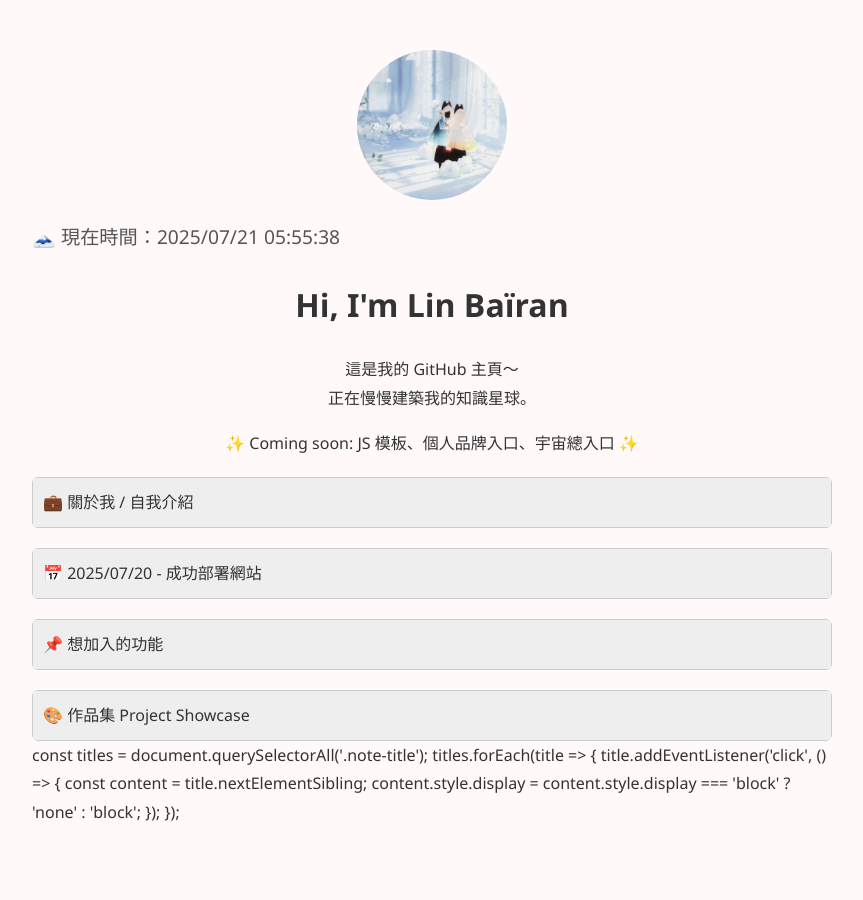
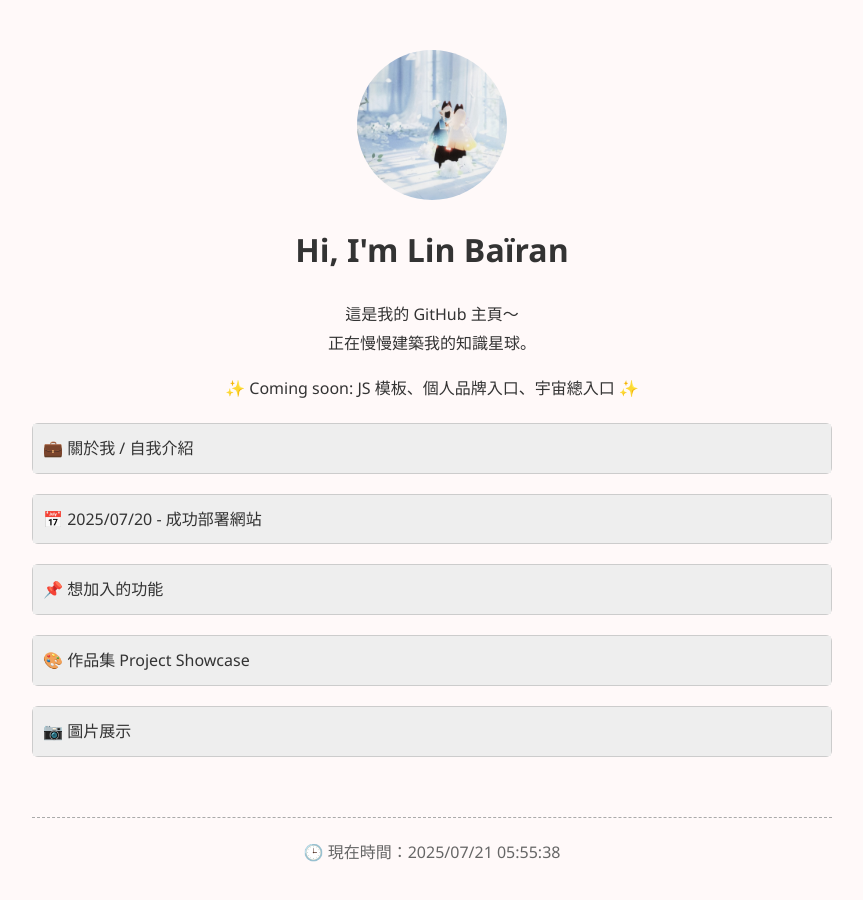
Before and after one commit to qiuzhenyi0/qiuzhenyi0.github.io, a plain HTML site: page index.html in a window 1280 px wide. Shown: the whole page, without its empty margins (208-1071 px from the left). Before the commit the page ends 877 px from the top, so only its background shows below. Drawn offline with Linux system fonts and the light colour scheme.

Commit message:
更新 index.html

```diff
--- a/index.html
+++ b/index.html
@@ -14,7 +14,7 @@
       margin: auto;
     }
 
-    img {
+    img.profile {
       width: 150px;
       border-radius: 50%;
       display: block;
@@ -29,7 +29,7 @@
       border-left: 3px solid #444;
       background-color: #fafafa;
       padding: 20px;
-      margin-top: 40px;
+      margin-top: 20px;
     }
 
     .note {
@@ -53,11 +53,20 @@
     .note-title:hover {
       background-color: #ddd;
     }
+
+    #clock {
+      font-size: 1em;
+      color: #666;
+      margin-top: 60px;
+      padding-top: 20px;
+      border-top: 1px dashed #aaa;
+      text-align: center;
+    }
   </style>
 </head>
 <body>
+
   <img src="IMG_7174.jpeg" alt="頭像" class="profile">
-  <div id="clock" style="font-size: 1.2em; margin-top: 20px; color: #555;"></div>
   <h1>Hi, I'm Lin Baïran</h1>
   <p style="text-align:center;">這是我的 GitHub 主頁～<br>正在慢慢建築我的知識星球。</p>
   <p style="text-align:center;">✨ Coming soon: JS 模板、個人品牌入口、宇宙總入口 ✨</p>
@@ -112,17 +121,23 @@
       <ul>
         <li><a href="https://your-link.com/project1" target="_blank">📁 專案一：名字（可加簡述）</a></li>
         <li><a href="https://your-link.com/project2" target="_blank">📁 專案二：名字（可加簡述）</a></li>
-      <!-- 你可以繼續加更多 -->
       </ul>
     </div>
   </div>
+
+  <div class="note">
+    <div class="note-title">📷 圖片展示</div>
     <div class="note-content">
-  <div style="display: flex; gap: 10px; flex-wrap: wrap;">
+      <div style="display: flex; gap: 10px; flex-wrap: wrap; justify-content: center;">
         <img src="img1.jpg" style="width: 120px; border-radius: 8px;">
         <img src="img2.jpg" style="width: 120px; border-radius: 8px;">
         <!-- 更多圖片 -->
       </div>
     </div>
+  </div>
+
+  <div id="clock"></div>
+
   <script>
     function updateClock() {
       const now = new Date();
@@ -133,12 +148,12 @@
       const minute = String(now.getMinutes()).padStart(2, '0');
       const second = String(now.getSeconds()).padStart(2, '0');
       const formattedTime = `${year}/${month}/${day} ${hour}:${minute}:${second}`;
-    document.getElementById('clock').textContent = `🗻 現在時間：${formattedTime}`;
+      document.getElementById('clock').textContent = `🕒 現在時間：${formattedTime}`;
     }
 
-  setInterval(updateClock, 1000); // 每秒更新
-  updateClock(); // 頁面一載入先顯示一次
-</script>
+    setInterval(updateClock, 1000);
+    updateClock();
+
     const titles = document.querySelectorAll('.note-title');
     titles.forEach(title => {
       title.addEventListener('click', () => {
```
Lines whose indentation alone changed are shown as unchanged.
